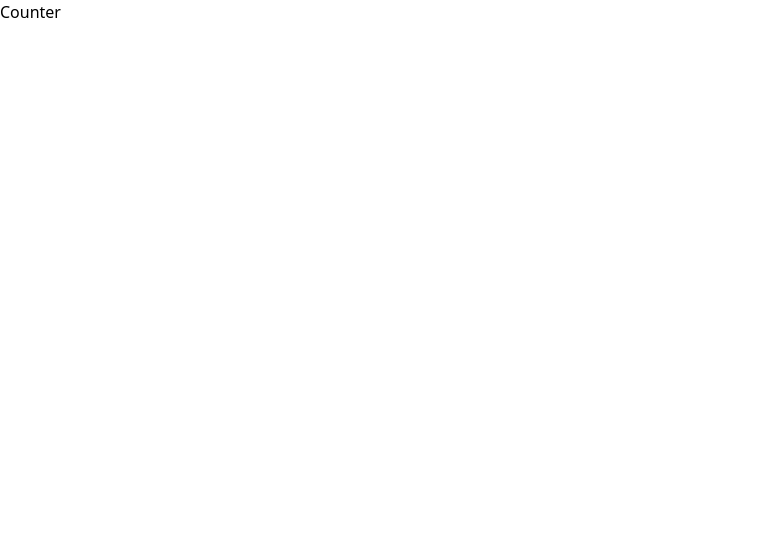
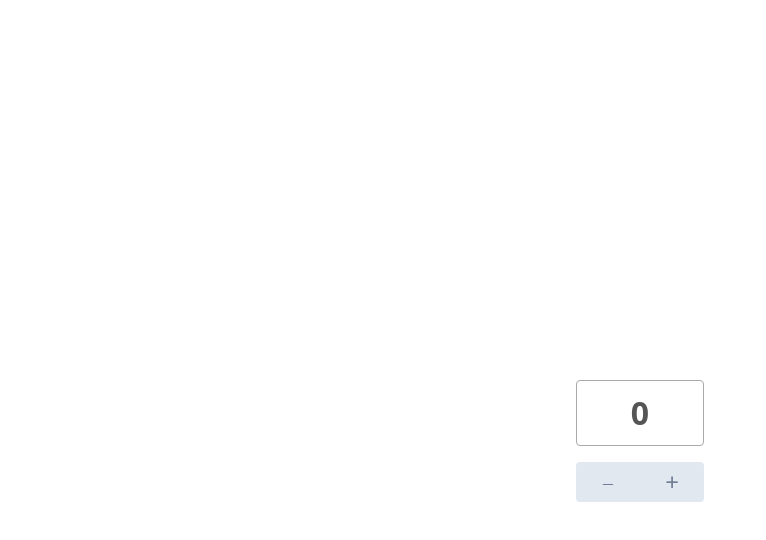
Before and after one commit to Damimd10/xstate-examples, a Next.js app: page /counter in a window 1280 px wide. Shown: the top 540 px of the page, without its empty margins (0-766 px from the left). Built offline with nearby package versions, Linux system fonts and the light colour scheme.

Commit message:
Create first counter machine to process a simple counter, with decrement and increment actions

```diff
--- /dev/null
+++ b/machines/counterMachine.js
@@ -0,0 +1,21 @@
+import { Machine, assign } from 'xstate';
+
+export default Machine({
+  id: 'counter',
+  initial: 'active',
+  context: {
+    count: 0,
+  },
+  states: {
+    active: {
+      on: {
+        INCREMENT: {
+          actions: assign({ count: (ctx) => ctx.count + 1 }),
+        },
+        DECREMENT: {
+          actions: assign({ count: (ctx) => ctx.count - 1 }),
+        },
+      },
+    },
+  },
+});
--- /dev/null
+++ b/machines/index.js
@@ -0,0 +1 @@
+export { default as counterMachine } from './counterMachine';
--- a/next.config.js
+++ b/next.config.js
@@ -1,10 +1,12 @@
-module.exports = {
-  webpack: config => {
+const withCSS = require('@zeit/next-css');
+
+module.exports = withCSS({
+  webpack: (config) => {
     // Fixes npm packages that depend on `fs` module
     config.node = {
-      fs: 'empty'
-    }
+      fs: 'empty',
+    };
 
-    return config
-  }
-}
+    return config;
+  },
+});
--- a/package.json
+++ b/package.json
@@ -10,11 +10,15 @@
     "start": "next start"
   },
   "dependencies": {
+    "@xstate/react": "^0.8.1",
+    "@zeit/next-css": "^1.0.1",
     "concurrently": "^5.2.0",
     "cross-env": "^7.0.2",
     "next": "^9.4.2",
     "react": "^16.13.1",
     "react-dom": "^16.13.1",
-    "tailwindcss": "^1.4.6"
+    "save": "^2.4.0",
+    "tailwindcss": "^1.4.6",
+    "xstate": "^4.10.0"
   }
 }
--- /dev/null
+++ b/pages/counter.css
@@ -0,0 +1,10 @@
+.output {
+  color: #555;
+  font-weight: bold;
+  font-size: 200%;
+  padding: 0.5rem;
+  border: 1px solid #aaa;
+  border-radius: 0.25rem;
+  margin-bottom: 1rem;
+  text-align: center;
+}
--- a/pages/counter.js
+++ b/pages/counter.js
@@ -1,7 +1,34 @@
 import React from 'react';
+import { useMachine } from '@xstate/react';
+
+import { counterMachine } from '../machines';
+
+import './counter.css';
 
 const Counter = () => {
-  return <span>Counter</span>;
+  const [state, send] = useMachine(counterMachine);
+
+  return (
+    <section className="h-screen w-full flex items-center justify-center">
+      <div className="custom-number-input h-10 w-32">
+        <div className="output">{state.context.count}</div>
+        <div className="flex flex-row h-10 w-full rounded-lg relative bg-transparent mt-1">
+          <button
+            className=" bg-gray-300 text-gray-600 hover:text-gray-700 hover:bg-gray-400 h-full w-20 rounded-l cursor-pointer outline-none"
+            onClick={() => send('DECREMENT')}
+          >
+            <span class="m-auto text-2xl font-thin">−</span>
+          </button>
+          <button
+            className="bg-gray-300 text-gray-600 hover:text-gray-700 hover:bg-gray-400 h-full w-20 rounded-r cursor-pointer"
+            onClick={() => send('INCREMENT')}
+          >
+            <span className="m-auto text-2xl font-thin">+</span>
+          </button>
+        </div>
+      </div>
+    </section>
+  );
 };
 
 export default Counter;
```
Also changed, not shown: 1 other file (tests, documents, lock files or other folders).
